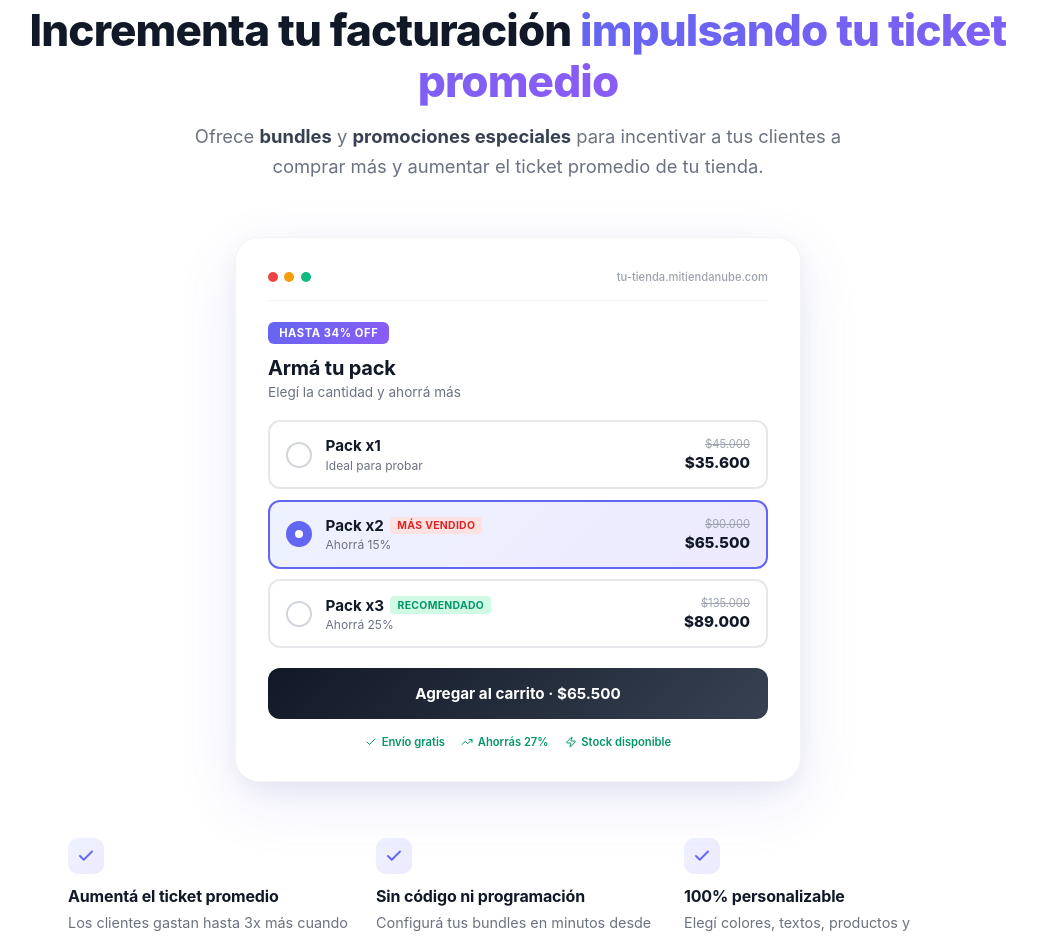
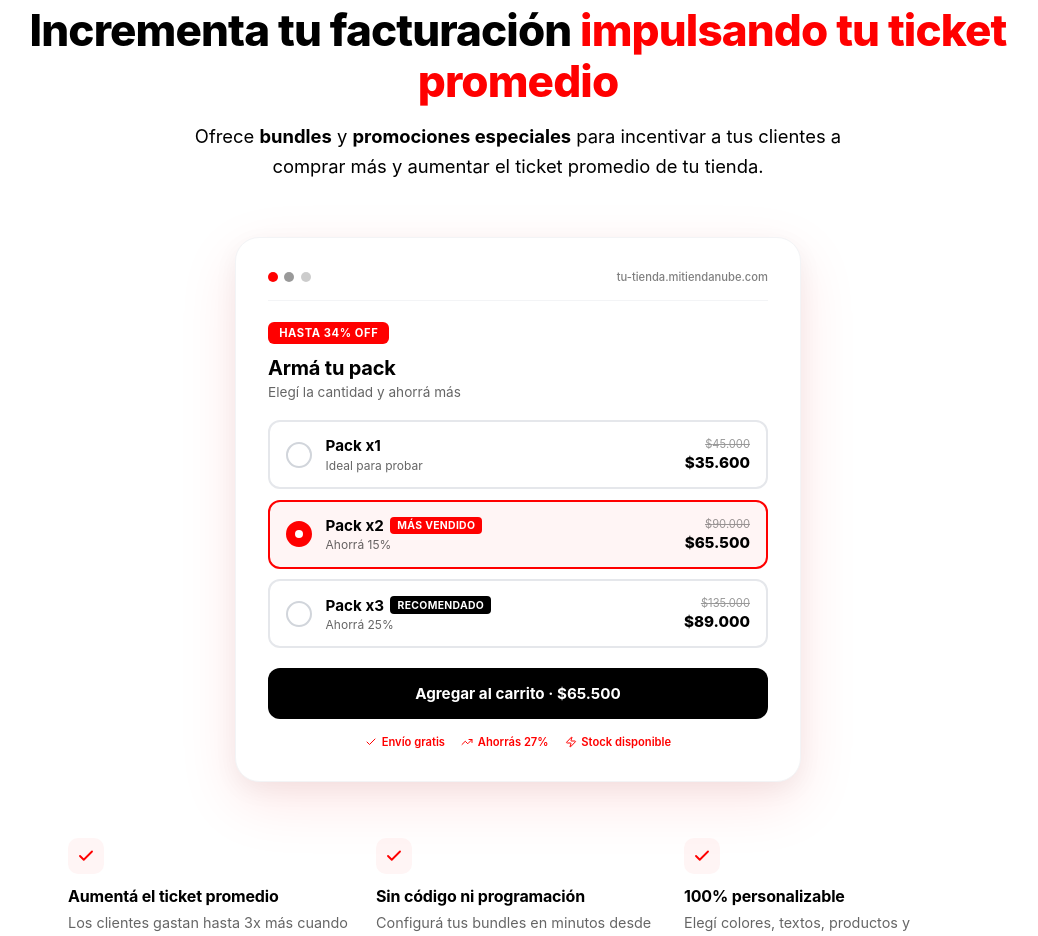
Before and after one commit to rodri-nexus/Nexus2026, a Next.js app: page / in a window 1280 px wide. Shown: the part 1580-2516 px from the top of the page, without its empty margins (122-1160 px from the left). Built offline with nearby package versions, Linux system fonts and the light colour scheme.

Commit message:
Update FeatureBundles.tsx

```diff
--- a/app/components/landing/FeatureBundles.tsx
+++ b/app/components/landing/FeatureBundles.tsx
@@ -32,8 +32,8 @@ const packs: Pack[] = [
     originalPrice: 90000,
     price: 65500,
     badge: "MÁS VENDIDO",
-    badgeColor: "#dc2626",
-    badgeBg: "#fee2e2",
+    badgeColor: "#FFFFFF",
+    badgeBg: "#FF0000",
     discount: 27,
   },
   {
@@ -43,8 +43,8 @@ const packs: Pack[] = [
     originalPrice: 135000,
     price: 89000,
     badge: "RECOMENDADO",
-    badgeColor: "#059669",
-    badgeBg: "#d1fae5",
+    badgeColor: "#FFFFFF",
+    badgeBg: "#000000",
     discount: 34,
   },
 ];
@@ -80,10 +80,10 @@ export default function FeatureBundles() {
               alignItems: "center",
               gap: "0.5rem",
               padding: "0.45rem 0.95rem",
-              background: "linear-gradient(135deg, #eef2ff, #ede9fe)",
+              background: "#fff5f5",
               borderRadius: "999px",
               fontSize: "0.8rem",
-              color: "#6366f1",
+              color: "#FF0000",
               fontWeight: 700,
               letterSpacing: "0.02em",
             }}
@@ -102,7 +102,7 @@ export default function FeatureBundles() {
           style={{
             fontSize: "clamp(1.75rem, 5vw, 2.75rem)",
             fontWeight: 800,
-            color: "#111827",
+            color: "#000000",
             textAlign: "center",
             margin: "0 0 1rem 0",
             letterSpacing: "-0.02em",
@@ -112,10 +112,7 @@ export default function FeatureBundles() {
           Incrementa tu facturación{" "}
           <span
             style={{
-              background: "linear-gradient(135deg, #6366f1, #8b5cf6)",
-              WebkitBackgroundClip: "text",
-              WebkitTextFillColor: "transparent",
-              backgroundClip: "text",
+              color: "#FF0000",
             }}
           >
             impulsando tu ticket promedio
@@ -130,15 +127,16 @@ export default function FeatureBundles() {
           transition={{ duration: 0.5, delay: 0.2 }}
           style={{
             fontSize: "clamp(1rem, 2vw, 1.15rem)",
-            color: "#6b7280",
+            color: "#000000",
+            opacity: 0.7,
             textAlign: "center",
             lineHeight: 1.6,
             maxWidth: "680px",
             margin: "0 auto 3.5rem auto",
           }}
         >
-          Ofrece <strong style={{ color: "#374151" }}>bundles</strong> y{" "}
-          <strong style={{ color: "#374151" }}>promociones especiales</strong>{" "}
+          Ofrece <strong style={{ color: "#000000", opacity: 1 }}>bundles</strong> y{" "}
+          <strong style={{ color: "#000000", opacity: 1 }}>promociones especiales</strong>{" "}
           para incentivar a tus clientes a comprar más y aumentar el ticket
           promedio de tu tienda.
         </motion.p>
@@ -154,7 +152,7 @@ export default function FeatureBundles() {
             borderRadius: "24px",
             padding: "clamp(1.25rem, 3vw, 2rem)",
             boxShadow:
-              "0 20px 60px rgba(99, 102, 241, 0.12), 0 8px 24px rgba(0, 0, 0, 0.05)",
+              "0 20px 60px rgba(255, 0, 0, 0.1), 0 8px 24px rgba(0, 0, 0, 0.05)",
             border: "1px solid #f3f4f6",
             maxWidth: "500px",
             margin: "0 auto",
@@ -177,7 +175,7 @@ export default function FeatureBundles() {
                 width: "10px",
                 height: "10px",
                 borderRadius: "50%",
-                background: "#ef4444",
+                background: "#FF0000",
               }}
             />
             <div
@@ -185,7 +183,8 @@ export default function FeatureBundles() {
                 width: "10px",
                 height: "10px",
                 borderRadius: "50%",
-                background: "#f59e0b",
+                background: "#000000",
+                opacity: 0.4,
               }}
             />
             <div
@@ -193,14 +192,16 @@ export default function FeatureBundles() {
                 width: "10px",
                 height: "10px",
                 borderRadius: "50%",
-                background: "#10b981",
+                background: "#000000",
+                opacity: 0.2,
               }}
             />
             <div
               style={{
                 marginLeft: "auto",
                 fontSize: "0.7rem",
-                color: "#9ca3af",
+                color: "#000000",
+                opacity: 0.5,
                 fontWeight: 500,
               }}
             >
@@ -214,7 +215,7 @@ export default function FeatureBundles() {
               style={{
                 display: "inline-block",
                 padding: "0.25rem 0.7rem",
-                background: "linear-gradient(135deg, #6366f1, #8b5cf6)",
+                background: "#FF0000",
                 color: "white",
                 borderRadius: "6px",
                 fontSize: "0.7rem",
@@ -229,7 +230,7 @@ export default function FeatureBundles() {
               style={{
                 fontSize: "1.25rem",
                 fontWeight: 700,
-                color: "#111827",
+                color: "#000000",
                 margin: "0.25rem 0 0.25rem 0",
                 letterSpacing: "-0.01em",
               }}
@@ -239,7 +240,8 @@ export default function FeatureBundles() {
             <p
               style={{
                 fontSize: "0.85rem",
-                color: "#6b7280",
+                color: "#000000",
+                opacity: 0.6,
                 margin: 0,
               }}
             >
@@ -267,11 +269,9 @@ export default function FeatureBundles() {
                     alignItems: "center",
                     gap: "0.85rem",
                     padding: "0.9rem 1rem",
-                    background: isSelected
-                      ? "linear-gradient(135deg, #eef2ff, #ede9fe)"
-                      : "white",
+                    background: isSelected ? "#fff5f5" : "white",
                     border: isSelected
-                      ? "2px solid #6366f1"
+                      ? "2px solid #FF0000"
                       : "2px solid #e5e7eb",
                     borderRadius: "12px",
                     cursor: "pointer",
@@ -289,9 +289,9 @@ export default function FeatureBundles() {
                       height: "22px",
                       borderRadius: "50%",
                       border: isSelected
-                        ? "2px solid #6366f1"
+                        ? "2px solid #FF0000"
                         : "2px solid #d1d5db",
-                      background: isSelected ? "#6366f1" : "white",
+                      background: isSelected ? "#FF0000" : "white",
                       display: "flex",
                       alignItems: "center",
                       justifyContent: "center",
@@ -328,7 +328,7 @@ export default function FeatureBundles() {
                         style={{
                           fontSize: "0.95rem",
                           fontWeight: 700,
-                          color: "#111827",
+                          color: "#000000",
                         }}
                       >
                         {pack.title}
@@ -352,7 +352,8 @@ export default function FeatureBundles() {
                     <div
                       style={{
                         fontSize: "0.75rem",
-                        color: "#6b7280",
+                        color: "#000000",
+                        opacity: 0.6,
                       }}
                     >
                       {pack.subtitle}
@@ -364,7 +365,8 @@ export default function FeatureBundles() {
                     <div
                       style={{
                         fontSize: "0.7rem",
-                        color: "#9ca3af",
+                        color: "#000000",
+                        opacity: 0.4,
                         textDecoration: "line-through",
                         marginBottom: "0.1rem",
                       }}
@@ -375,7 +377,7 @@ export default function FeatureBundles() {
                       style={{
                         fontSize: "0.95rem",
                         fontWeight: 800,
-                        color: "#111827",
+                        color: "#000000",
                       }}
                     >
                       ${pack.price.toLocaleString("es-AR")}
@@ -395,7 +397,7 @@ export default function FeatureBundles() {
             style={{
               width: "100%",
               padding: "1rem",
-              background: "linear-gradient(135deg, #111827, #374151)",
+              background: "#000000",
               color: "white",
               border: "none",
               borderRadius: "12px",
@@ -474,7 +476,7 @@ function MiniFeature({ icon, text }: { icon: React.ReactNode; text: string }) {
         alignItems: "center",
         gap: "0.3rem",
         fontSize: "0.7rem",
-        color: "#059669",
+        color: "#FF0000",
         fontWeight: 600,
       }}
     >
@@ -498,20 +500,20 @@ function BundleFeature({
           width: "36px",
           height: "36px",
           borderRadius: "10px",
-          background: "linear-gradient(135deg, #eef2ff, #ede9fe)",
+          background: "#fff5f5",
           display: "flex",
           alignItems: "center",
           justifyContent: "center",
           marginBottom: "0.75rem",
         }}
       >
-        <Check size={18} color="#6366f1" strokeWidth={2.5} />
+        <Check size={18} color="#FF0000" strokeWidth={2.5} />
       </div>
       <h4
         style={{
           fontSize: "1rem",
           fontWeight: 700,
-          color: "#111827",
+          color: "#000000",
           margin: "0 0 0.35rem 0",
           letterSpacing: "-0.01em",
         }}
@@ -521,7 +523,8 @@ function BundleFeature({
       <p
         style={{
           fontSize: "0.9rem",
-          color: "#6b7280",
+          color: "#000000",
+          opacity: 0.6,
           lineHeight: 1.5,
           margin: 0,
         }}
```
